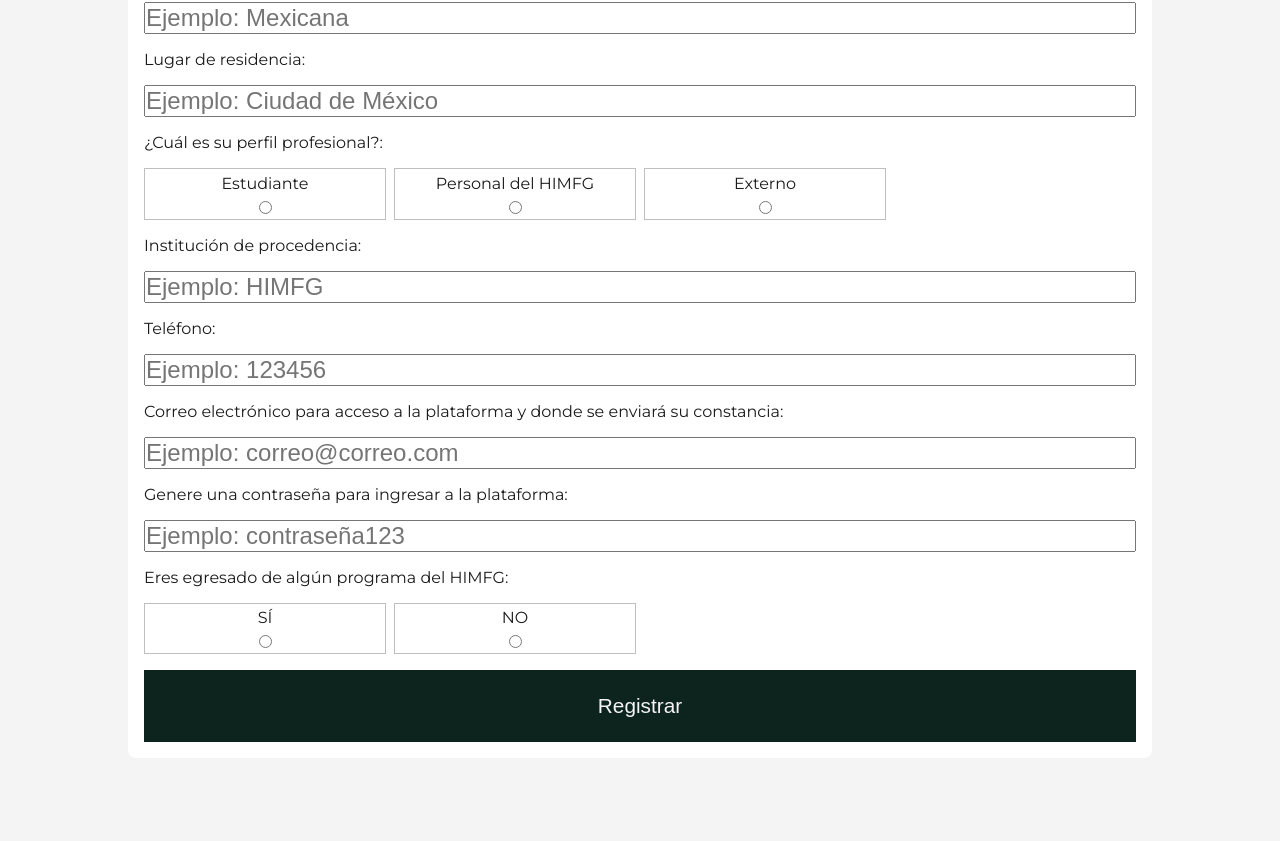
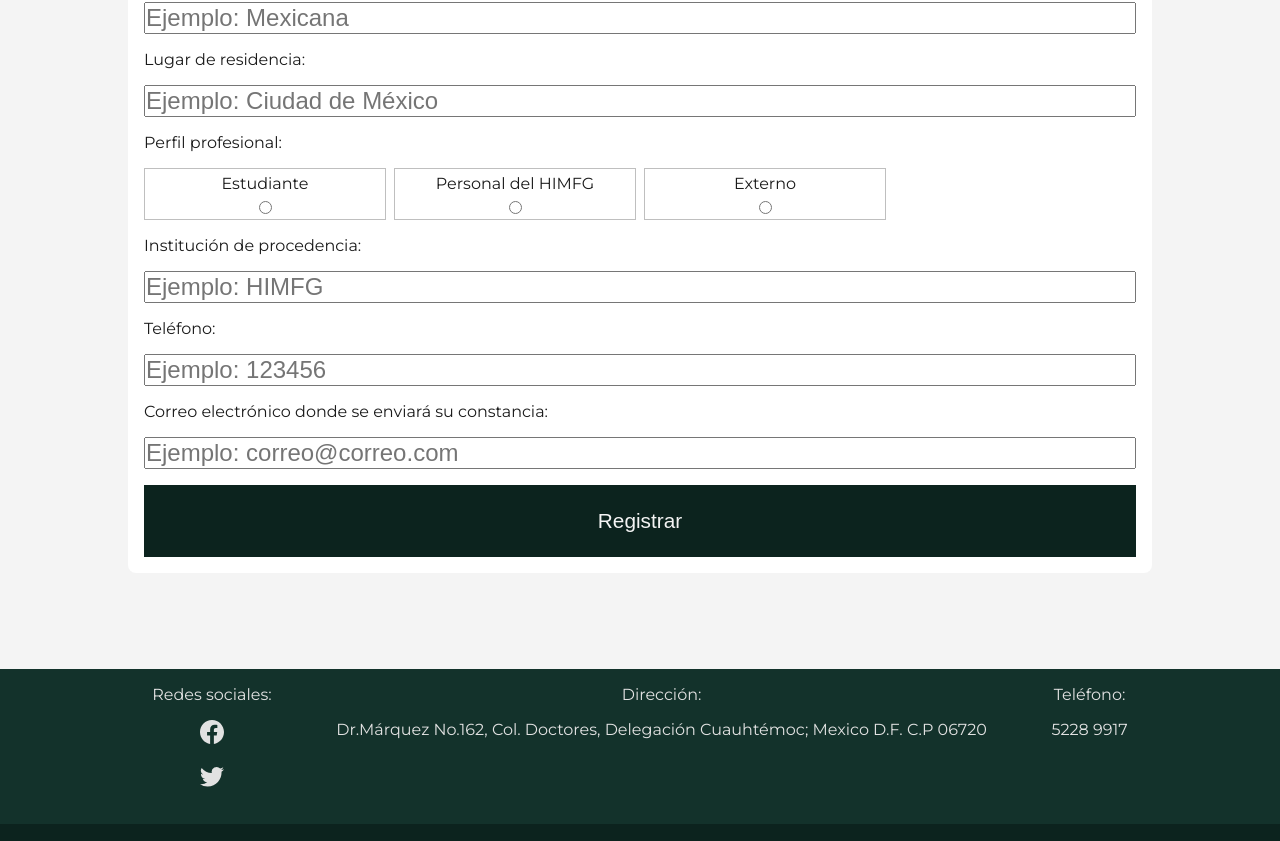
Before and after one commit to ricardoggz/himfg-cursos-website, a Next.js app: page /registro in a window 1280 px wide. Shown: the part 658-1499 px from the top of the page. Built offline with nearby package versions, Linux system fonts and the light colour scheme.

Commit message:
se simplifica el formulario

```diff
--- a/src/components/registerForm/registerForm.js
+++ b/src/components/registerForm/registerForm.js
@@ -12,7 +12,9 @@ export const RegisterForm = () => {
     const [isLoading, setIsLoading] = useState(false)
     const [course, setCourse] = useState(null)
     const [inputData, setInputData] = useState({
-        student_id: Math.floor((Math.random() * 450000) + 450000)
+        student_id: Math.floor((Math.random() * 450000) + 450000),
+        student_grade:'ESTUDIANTE',
+        student_license_part_2: undefined
     })
     const onChange = async (evt) => {
         if (evt.target.files?.length) {
@@ -138,7 +140,7 @@ export const RegisterForm = () => {
                             required
                             type='text'
                         />
-                        <label>¿Cuál es su perfil profesional?:</label>
+                        <label>Perfil profesional:</label>
                         <div className={styles.formRatioInputs}>
                             <div className={inputData && inputData.student_role === 'ESTUDIANTE' ? styles.formFieldSelected : ''}>
                                 <label>Estudiante</label>
@@ -302,7 +304,7 @@ export const RegisterForm = () => {
                             required
                             type='number'
                         />
-                        <label>Correo electrónico para acceso a la plataforma y donde se enviará su constancia:</label>
+                        <label>Correo electrónico donde se enviará su constancia:</label>
                         <input
                             name='student_email'
                             onChange={onChange}
@@ -310,7 +312,9 @@ export const RegisterForm = () => {
                             required
                             type='email'
                         />
-                        <label>Genere una contraseña para ingresar a la plataforma:</label>
+                        {
+                            /*
+                                <label>Genere una contraseña para ingresar a la plataforma:</label>
                         <input
                             name='student_password'
                             onChange={onChange}
@@ -318,7 +322,11 @@ export const RegisterForm = () => {
                             required
                             type='password'
                         />
-                        <label>Eres egresado de algún programa del HIMFG:</label>
+                            */
+                        }
+                        {
+                            /*
+                                <label>¿Es egresado de algún programa del HIMFG:?</label>
                         <div className={styles.formRatioInputs}>
                             <div>
                                 <label>SÍ</label>
@@ -341,6 +349,38 @@ export const RegisterForm = () => {
                                 />
                             </div>
                         </div>
+                            */
+                        }
+                        {
+                            course && course.modality_id === 3 ?
+                                <>
+                                    <label>Forma en la que tomará el curso:</label>
+                                    <div className={styles.formRatioInputs}>
+                                        <div>
+                                            <label>En línea</label>
+                                            <input
+                                                type='radio'
+                                                value='en_linea'
+                                                name='modality'
+                                                onChange={()=> localStorage.setItem('modality', 'en_linea')}
+                                                required
+                                            />
+                                        </div>
+                                        <div>
+                                            <label>Presencial</label>
+                                            <input
+                                                type='radio'
+                                                value='presencial'
+                                                name='modality'
+                                                onChange={()=> localStorage.setItem('modality', 'presencial')}
+                                                required
+                                            />
+                                        </div>
+                                    </div>
+                                </>
+                                :
+                                null
+                        }
                         <div className={styles.formButtons}>
                             <button className={styles.buttonSuccess}>Registrar</button>
                             {
```
